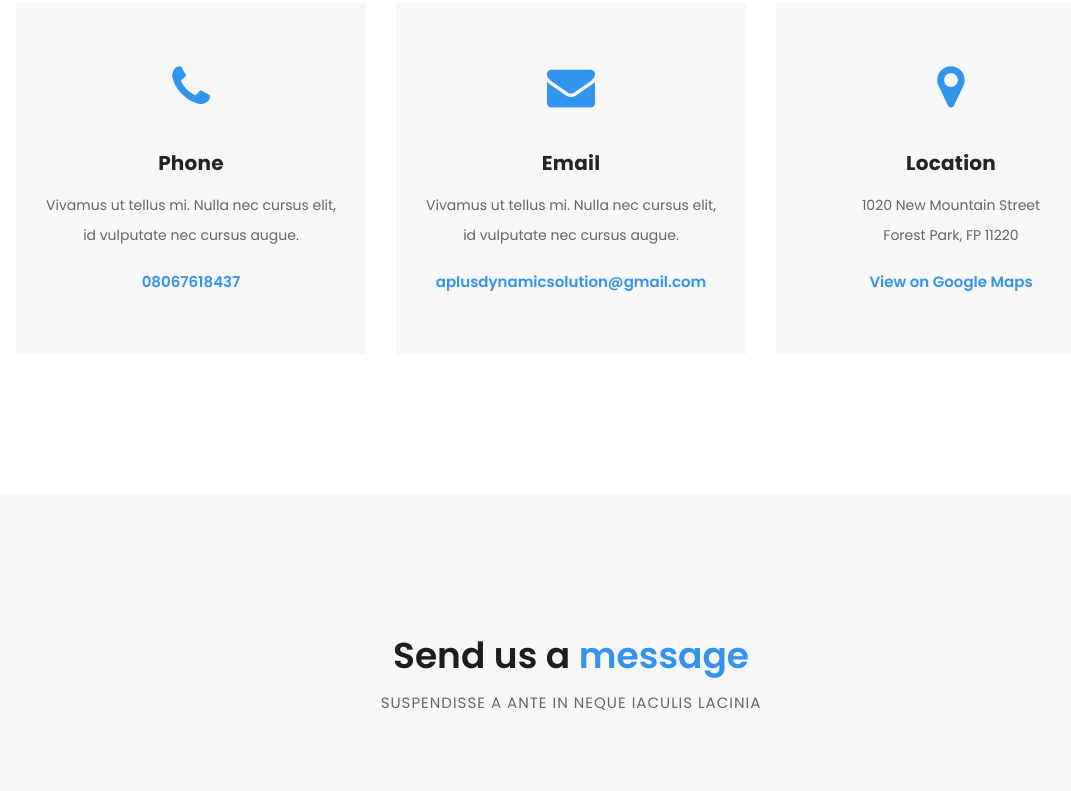
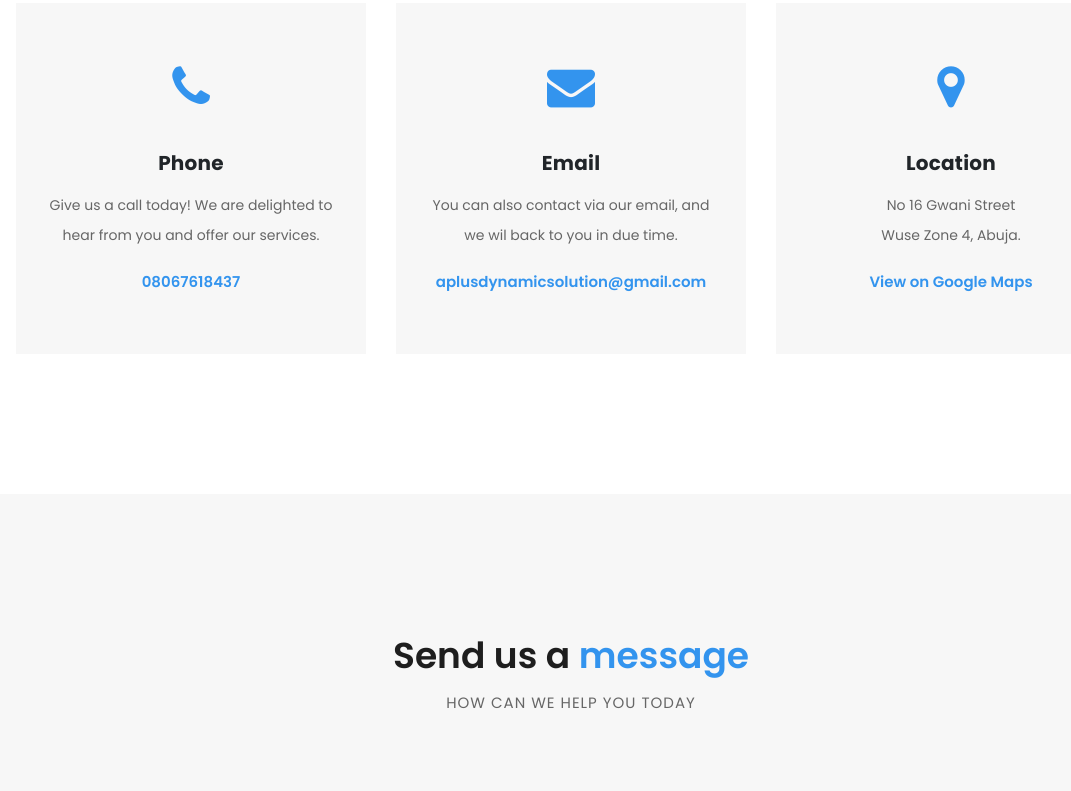
Before and after one commit to genral-walker/a-plus-dynamic, a plain HTML site: page contact.html in a window 1280 px wide. Shown: the part 647-1438 px from the top of the page, without its empty margins (69-1140 px from the left). Drawn offline with Linux system fonts and the light colour scheme.

Commit message:
update contac page

```diff
--- a/contact.html
+++ b/contact.html
@@ -101,7 +101,7 @@
             <div class="contact-item">
               <i class="fa fa-phone"></i>
               <h4>Phone</h4>
-              <p>Vivamus ut tellus mi. Nulla nec cursus elit, id vulputate nec cursus augue.</p>
+              <p>Give us a call today! We are delighted to hear from you and offer our services.</p>
               <a href="#">08067618437</a>
             </div>
           </div>
@@ -109,7 +109,7 @@
             <div class="contact-item">
               <i class="fa fa-envelope"></i>
               <h4>Email</h4>
-              <p>Vivamus ut tellus mi. Nulla nec cursus elit, id vulputate nec cursus augue.</p>
+              <p>You can also contact via our email, and we wil back to you in due time.</p>
 
               <a href="mailto:aplusdynamicsolution@gmail.com">aplusdynamicsolution@gmail.com</a>
             </div>
@@ -118,8 +118,8 @@
             <div class="contact-item">
               <i class="fa fa-map-marker"></i>
               <h4>Location</h4>
-              <p>1020 New Mountain Street<br>Forest Park, FP 11220</p>
-              <a href="#">View on Google Maps</a>
+              <p>No 16 Gwani Street<br>Wuse Zone 4, Abuja.</p>
+              <a href="https://www.google.com/maps/place/zone+4,+16+Gwani+St,+Zone+4,+Abuja/@9.0646755,7.4695601,17z/data=!3m1!4b1!4m5!3m4!1s0x104e0b035d589055:0x4989c9c139450ec3!8m2!3d9.0646702!4d7.4717488" target="_blank">View on Google Maps</a>
             </div>
           </div>
         </div>
@@ -132,7 +132,7 @@
           <div class="col-md-12">
             <div class="section-heading">
               <h2>Send us a <em>message</em></h2>
-              <span>Suspendisse a ante in neque iaculis lacinia</span>
+              <span>How can we help you today</span>
             </div>
           </div>
           <div class="col-md-12">
@@ -173,13 +173,7 @@
     </div>
 
     <div id="map">
-<!-- How to change your own map point
-	1. Go to Google Maps
-	2. Click on your location point
-	3. Click "Share" and choose "Embed map" tab
-	4. Copy only URL and paste it within the src="" field below
--->
-      <iframe src="https://maps.google.com/maps?q=Av.+Lúcio+Costa,+Rio+de+Janeiro+-+RJ,+Brazil&t=&z=13&ie=UTF8&iwloc=&output=embed" width="100%" height="500px" frameborder="0" style="border:0" allowfullscreen></iframe>
+      <iframe src="https://www.google.com/maps/embed?pb=!1m18!1m12!1m3!1d3939.9899905009856!2d7.4695601141052705!3d9.064675490926692!2m3!1f0!2f0!3f0!3m2!1i1024!2i768!4f13.1!3m3!1m2!1s0x104e0b035d589055%3A0x4989c9c139450ec3!2szone%204%2C%2016%20Gwani%20St%2C%20Zone%204%2C%20Abuja!5e0!3m2!1sen!2sng!4v1612888694191!5m2!1sen!2sng" width="100%" height="500px" frameborder="0" style="border:0" allowfullscreen aria-hidden="false" tabindex="0"></iframe>
     </div>
 
 
```
